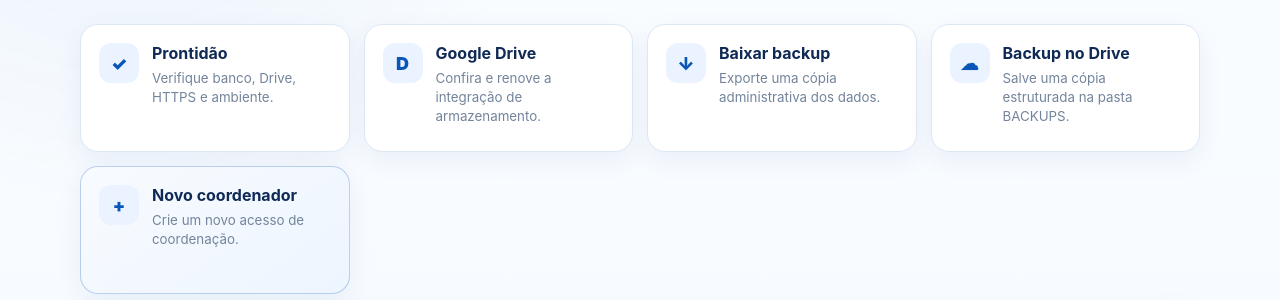
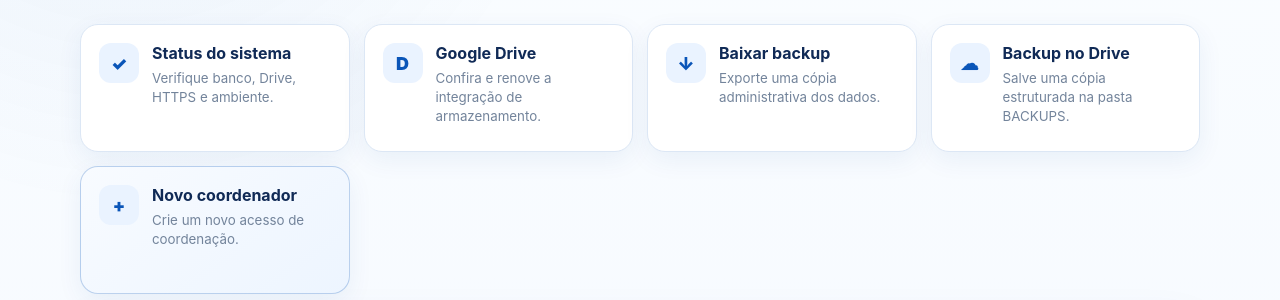
Before and after one commit to Marcosadriano7506/SARE2026, a Flask app: page /admin/ in a window 1280 px wide. Shown: the part 238-538 px from the top of the page. Run offline with Flask 3, Linux system fonts and the light colour scheme; a user stored in the database is signed in; tables that the repository leaves empty hold one stand-in row (values such as "Sample post").

Commit message:
production: rename readiness cards to system status

```diff
--- a/app/templates/admin/dashboard.html
+++ b/app/templates/admin/dashboard.html
@@ -14,7 +14,7 @@
   <div class="admin-action-grid">
     <a class="admin-action-card" href="{{ url_for('system_admin.index') }}">
       <span class="admin-action-icon">✓</span>
-      <div><strong>Prontidão</strong><small>Verifique banco, Drive, HTTPS e ambiente.</small></div>
+      <div><strong>Status do sistema</strong><small>Verifique banco, Drive, HTTPS e ambiente.</small></div>
     </a>
     <a class="admin-action-card" href="{{ url_for('google_drive_oauth.index') }}">
       <span class="admin-action-icon">D</span>
```
